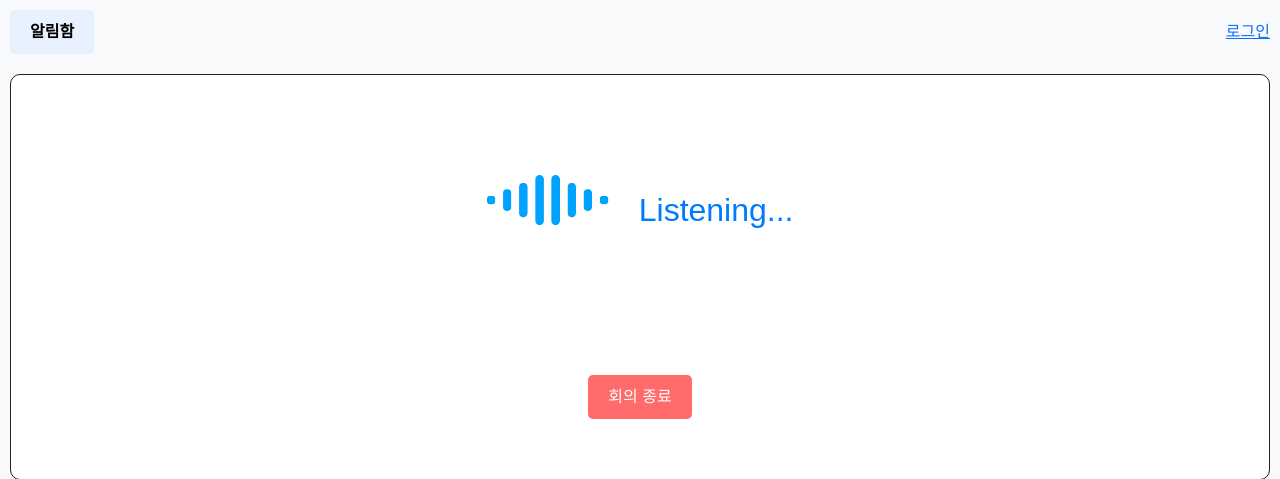
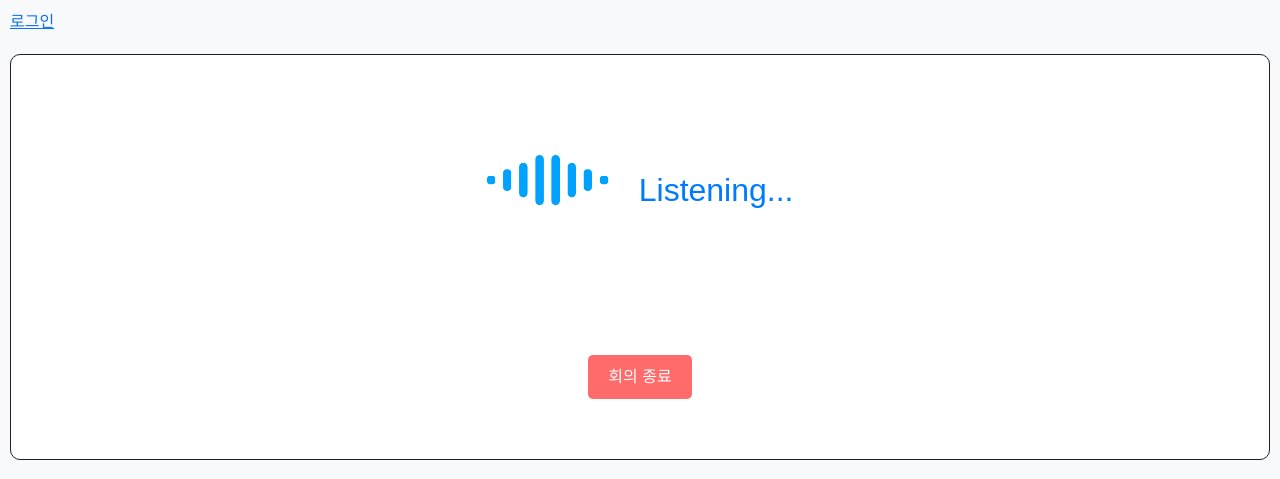
Before and after one commit to SKNETWORKS-FAMILY-AICAMP/SKN02-FINAL-3Team, a Django app: page /recording/ in a window 1280 px wide. Shown: the top 479 px of the page. Run offline with Django 5.2, Linux system fonts and the light colour scheme; parts of the project's set-up code (start-up, migrations or seed data) failed here and were passed over; some libraries are stand-ins or nearby versions.

Commit message:
알림함 비활성화

```diff
--- a/meeting/templates/base.html
+++ b/meeting/templates/base.html
@@ -21,7 +21,6 @@
   <body>
     <div class="main-container">
         <div class="header">
-          <button>알림함</button>
 
           {% if user.is_authenticated %}
           <div>{{ user.last_name }}{{ user.first_name }}님, 안녕하세요!</div>
```
